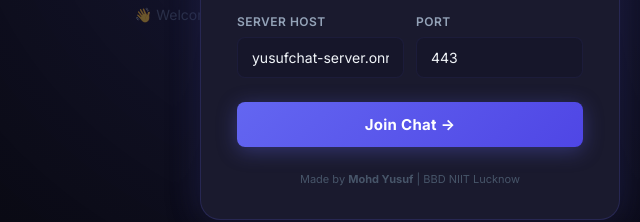
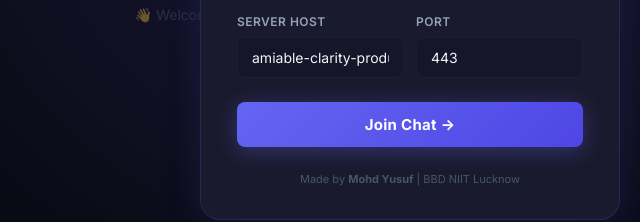
Before and after one commit to yusufsheikh2716/YusufChat, a plain HTML site: page web/index.html in a window 1280 px wide. Shown: the part 388-610 px from the top of the page, 230-870 px from the left. Drawn offline with Linux system fonts and the light colour scheme.

Commit message:
fix: frontend on Render (static only) + backend stays on Railway
- Simplified render.yaml to static site only (no credit card needed on Render)
- Reverted frontend WebSocket host back to Railway backend URL
- Railway already has the Java WebSocket server running

```diff
--- a/web/index.html
+++ b/web/index.html
@@ -545,7 +545,7 @@
     <div class="form-row">
       <div class="form-group">
         <label for="inp-host">Server Host</label>
-        <input type="text" id="inp-host" placeholder="yusufchat-server.onrender.com" value="yusufchat-server.onrender.com" spellcheck="false" />
+        <input type="text" id="inp-host" placeholder="amiable-clarity-production-8f65.up.railway.app" value="amiable-clarity-production-8f65.up.railway.app" spellcheck="false" />
       </div>
       <div class="form-group">
         <label for="inp-port">Port</label>
@@ -664,7 +664,7 @@
   let isScrolledToBottom = true;
   let reconnectTimeout   = null;
   let reconnectDelay     = 1500;
-  let serverHost    = 'yusufchat-server.onrender.com';
+  let serverHost    = 'amiable-clarity-production-8f65.up.railway.app';
   let serverPort    = '443';
   let shouldReconnect = true;
 
```
Also changed, not shown: 1 other file.
